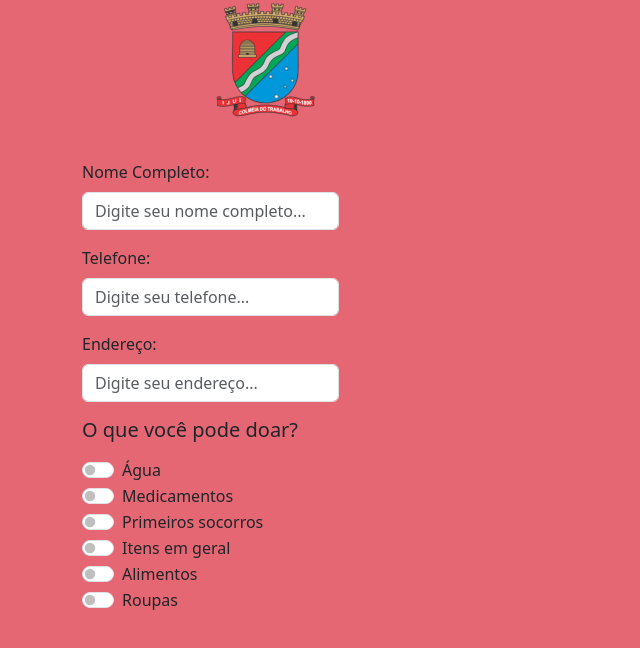
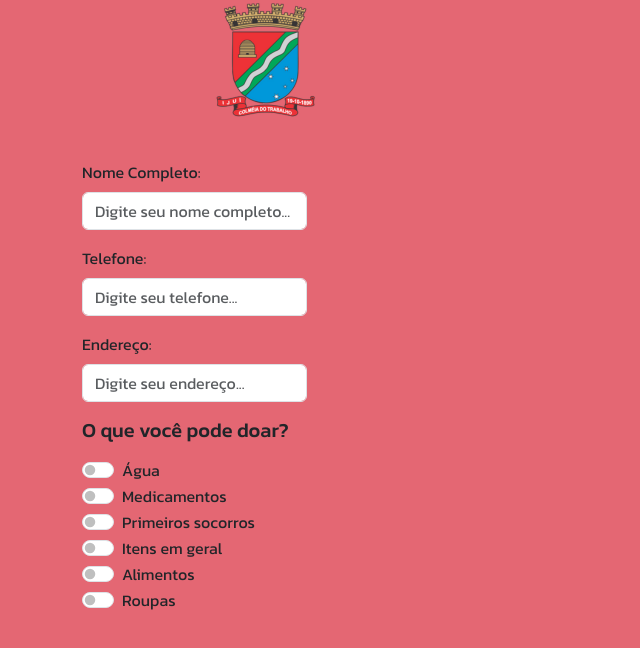
Before and after one commit to EduUDev/App-doa-es, a plain HTML site: page form.html in a window 1280 px wide. Shown: the whole page, without its empty margins (0-640 px from the left). Drawn offline with Linux system fonts and the light colour scheme.

Commit message:
Mudança de fonte e arquivo styles.css adicionado

```diff
--- a/form.html
+++ b/form.html
@@ -5,8 +5,14 @@
 
     <meta charset="UTF-8">
     <meta name="viewport" content="width=device-width, initial-scale=1.0">
+    <link rel="preconnect" href="https://fonts.googleapis.com">
+    <link rel="preconnect" href="https://fonts.gstatic.com" crossorigin>
+    <link
+        href="https://fonts.googleapis.com/css2?family=Kanit:ital,wght@0,100;0,200;0,300;0,400;0,500;0,600;0,700;0,800;0,900;1,100;1,200;1,300;1,400;1,500;1,600;1,700;1,800;1,900&display=swap"
+        rel="stylesheet">
     <link rel="stylesheet" href="css/bootstrap.min.css">
     <link rel="stylesheet" href="js/bootstrap.min.js">
+    <link rel="stylesheet" href="styles.css">
 
     <title>Meu Aplicativo de Doações</title>
 </head>
@@ -37,7 +43,7 @@
                             <input type="text" id="appEndereco" class="form-control"
                                 placeholder="Digite seu endereço...">
                         </div>
-                        <div class="mb-3">
+                        <div class="mb-3 ">
                             <h5>O que você pode doar?</h5>
                         </div>
                         <div class="form-check form-switch">
--- /dev/null
+++ b/styles.css
@@ -0,0 +1,5 @@
+body {
+    font-family: "Kanit", sans-serif;
+    font-weight: 400;
+    font-style: normal;
+  }
```
